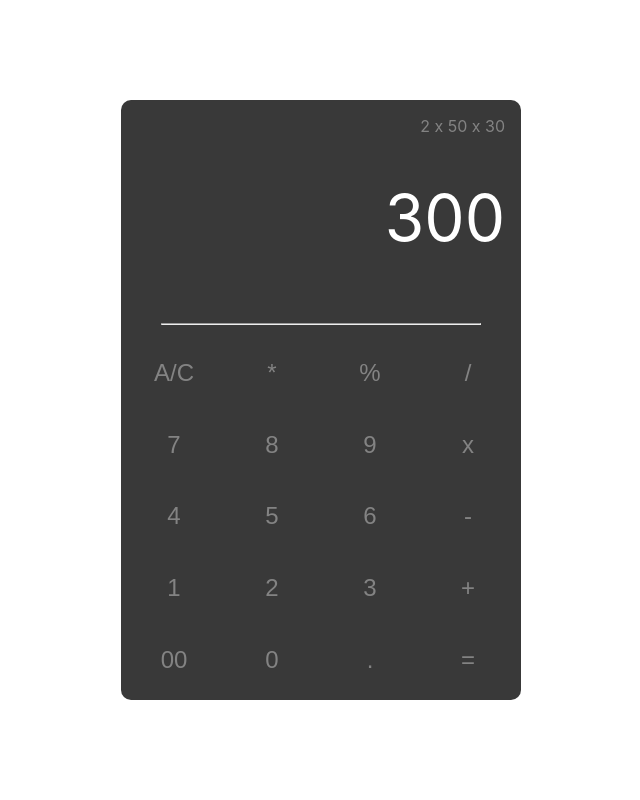
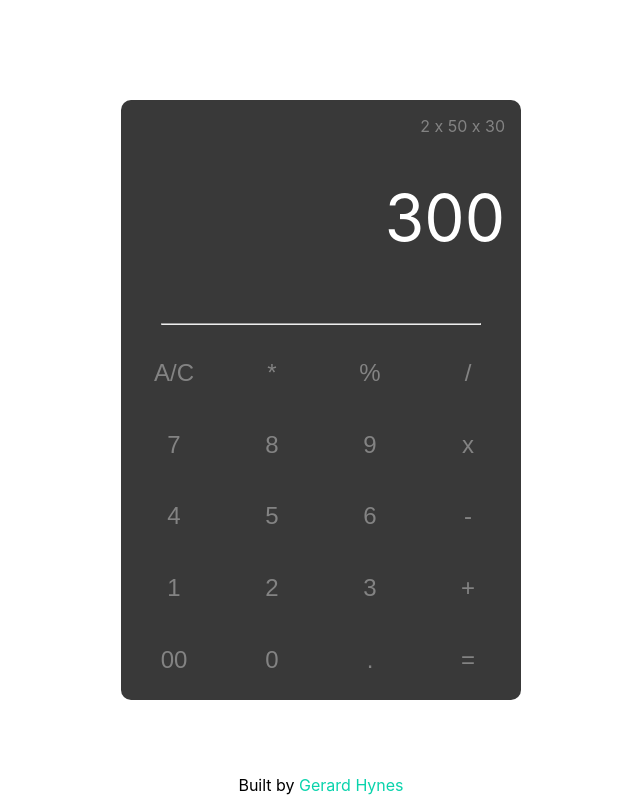
Before and after one commit to gerhynes/react-calculator, a React (Create React App) app: page / in a window 1280 px wide. Shown: the whole page, without its empty margins (319-959 px from the left). Built offline with nearby package versions, Linux system fonts and the light colour scheme.

Commit message:
Add Footer

```diff
--- a/src/components/App/App.js
+++ b/src/components/App/App.js
@@ -1,11 +1,14 @@
 import React from "react";
 import Calculator from "../Calculator/Calculator";
+import Footer from "../Footer/Footer";
 import "./App.css";
 
 function App() {
   return (
     <div className="App">
       <Calculator />
+
+      <Footer />
     </div>
   );
 }
--- /dev/null
+++ b/src/components/Footer/Footer.css
@@ -0,0 +1,13 @@
+.Footer {
+  position: fixed;
+  bottom: 0;
+  left: 0;
+  width: 100%;
+  padding: 0.3rem;
+  text-align: center;
+}
+
+.Footer a {
+  text-decoration: none;
+  color: #09d3ac;
+}
--- /dev/null
+++ b/src/components/Footer/Footer.js
@@ -0,0 +1,11 @@
+import React from "react";
+import "./Footer.css";
+
+export default function Footer() {
+  return (
+    <footer className="Footer">
+      Built by
+      <a href="https://github.com/GK-Hynes"> Gerard Hynes</a>
+    </footer>
+  );
+}
```
